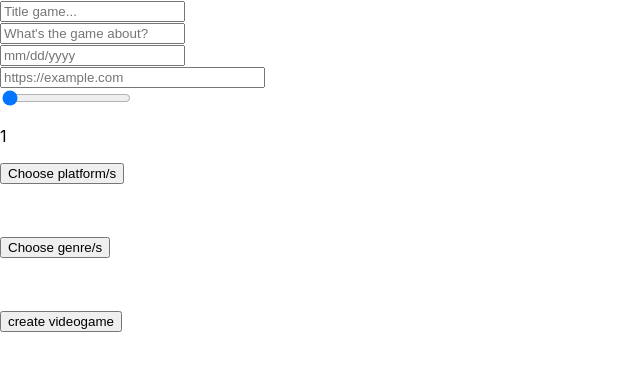
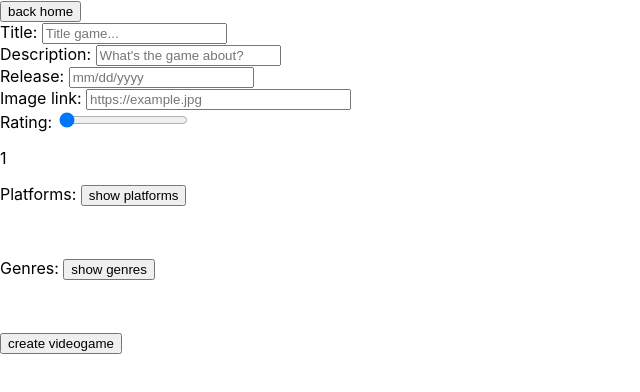
Before and after one commit to marylaurab/Isn-t-Over, a React (Create React App) app in the folder client/: page /creategame in a window 1280 px wide. Shown: the top 392 px of the page, without its empty margins (0-640 px from the left). Built offline with nearby package versions, Linux system fonts and the light colour scheme.

Commit message:
ultimos arreglos funcionales, componentes de alert

```diff
--- a/client/src/Components/CreateGame.jsx
+++ b/client/src/Components/CreateGame.jsx
@@ -1,4 +1,5 @@
 import { useSelector, useDispatch } from "react-redux";
+import { Link } from "react-router-dom";
 import { useState, useEffect } from "react";
 import { postNewGame } from "../Redux/actions/data";
 import { useHistory } from "react-router-dom";
@@ -12,7 +13,7 @@ import {
   resetSomeAppliedFilterFlag,
   resetAxiosFlag,
 } from "../Redux/actions/resets";
-
+import scrolling from "../cssComponents/CreateGame.module.css";
 export default function CreateGame() {
   const date = new Date();
   const today = date.toLocaleDateString();
@@ -27,6 +28,7 @@ export default function CreateGame() {
     title: "",
     description: "",
     release: "",
+    image: undefined,
     rating: 1,
     platforms: [],
     genres: [],
@@ -36,6 +38,8 @@ export default function CreateGame() {
   const [errors, setErrors] = useState({});
   const [displayPlatforms, setDisplayPlatforms] = useState(false);
   const [displayGenres, setGenres] = useState(false);
+  const [selectedPlatforms, setSelectedPlatforms] = useState([]);
+  const [selectedGenres, setSelectedGenres] = useState([]);
 
   const validate = (inputToValidate) => {
     let foundErrors = {};
@@ -70,6 +74,15 @@ export default function CreateGame() {
           "Month, day, year or separator symbols are incorret";
       }
     }
+    if (inputToValidate.image) {
+      if (
+        !/https?\:\/\/[a-zA-Z0-9\-\.]+\.[a-zA-Z]{2,}/.test(
+          inputToValidate.image
+        )
+      ) {
+        foundErrors.image = "Invalid link";
+      }
+    }
 
     if (displayPlatforms && inputToValidate.platforms.length === 0) {
       foundErrors.platforms = "You have to choose at least 1 platform";
@@ -80,6 +93,7 @@ export default function CreateGame() {
     }
     return foundErrors;
   };
+
   const handlerChange = (e) => {
     setInputs({ ...inputs, [e.target.name]: e.target.value });
   };
@@ -88,32 +102,38 @@ export default function CreateGame() {
     setErrors(validate(inputs));
   }, [inputs, displayPlatforms, displayGenres]);
 
-  const addGenre = (id) => {
+  const addGenre = (id, i) => {
     let checkboxClicked = document.getElementById(id);
     if (checkboxClicked.checked) {
       if (inputs.genres.includes(id)) {
         return;
       } else {
         setInputs({ ...inputs, genres: [...inputs.genres, id] });
+        setSelectedGenres((old) => setSelectedGenres([...old, i]));
       }
     } else {
       setInputs({ ...inputs, genres: inputs.genres.filter((g) => g !== id) });
+      setSelectedGenres((old) => setSelectedGenres(old.filter((g) => g !== i)));
     }
   };
 
-  const addPlatform = (id) => {
+  const addPlatform = (id, i) => {
     let checkboxClicked = document.getElementById(id);
     if (checkboxClicked.checked) {
       if (inputs.platforms.includes(id)) {
         return;
       } else {
         setInputs({ ...inputs, platforms: [...inputs.platforms, id] });
+        setSelectedPlatforms((old) => setSelectedPlatforms([...old, i]));
       }
     } else {
       setInputs({
         ...inputs,
         platforms: inputs.platforms.filter((p) => p !== id),
       });
+      setSelectedPlatforms((old) =>
+        setSelectedPlatforms(old.filter((p) => p !== i))
+      );
     }
   };
 
@@ -137,7 +157,19 @@ export default function CreateGame() {
     } else {
       dispatch(postNewGame(inputs));
       if (successAxios) {
+        cleaningHome();
         alert("The videogame was created successfully");
+
+        history.push("/videogames"); //esto podria ir en el boton de click ir al home luego de crearlo correctamente
+      } else {
+        alert("Sorry! an error occurred. Try again.");
+        setInputs(initialValues);
+        dispatch(resetAxiosFlag());
+      }
+    }
+  };
+
+  const cleaningHome = () => {
     setInputs(initialValues);
     dispatch(getAllVideogames());
     dispatch(resetInputOrder());
@@ -146,18 +178,15 @@ export default function CreateGame() {
     dispatch(resetInputSearch());
     dispatch(resetFetching());
     dispatch(resetSomeAppliedFilterFlag());
-        dispatch(resetAxiosFlag());
-        history.push("/videogames");
-      } else {
-        alert("Sorry! an error occurred. Try again.");
-        setInputs(initialValues);
-      }
-    }
   };
 
   return (
     <div>
+      <Link to="/videogames">
+        <button>back home</button>
+      </Link>
       <div>
+        <label>Title: </label>
         <input
           name="title"
           value={inputs.title}
@@ -168,6 +197,7 @@ export default function CreateGame() {
         {errors.title && <p>{errors.title}</p>}
       </div>
       <div>
+        <label>Description: </label>
         <input
           name="description"
           value={inputs.description}
@@ -179,6 +209,7 @@ export default function CreateGame() {
       </div>
 
       <div>
+        <label>Release: </label>
         <input
           name="release"
           value={inputs.release}
@@ -199,40 +230,56 @@ export default function CreateGame() {
         />
       </div> */}
       <div>
+        <label>Image link: </label>
         <input
-          type="url"
-          name="url"
-          id="url"
+          type="link"
+          name="link"
+          id="link"
           value={inputs.image}
           onChange={(e) => receivedImage(e.target.value)}
-          placeholder="https://example.com"
+          placeholder="https://example.jpg"
           pattern="https://.*"
           size="30"
         />
+        {errors.image && <p>{errors.image}</p>}
       </div>
 
       <div>
+        <label>Rating: </label>
         <input
           name="rating"
           value={inputs.rating}
           type="range"
           min="1"
           max="5"
+          step="0.01"
           onChange={handlerChange}
         />
         {<p>{inputs.rating}</p>}
       </div>
       <div>
+        <label>Platforms: </label>
+        {!displayPlatforms ? (
           <button
             onClick={() =>
               setDisplayPlatforms((old) => setDisplayPlatforms(!old))
             }
           >
-          Choose platform/s
+            show platforms
           </button>
+        ) : (
+          <button
+            onClick={() =>
+              setDisplayPlatforms((old) => setDisplayPlatforms(!old))
+            }
+          >
+            hide platforms
+          </button>
+        )}
         {errors.platforms ? <p>{errors.platforms}</p> : <p>{"\u00A0"}</p>}
-        {displayPlatforms &&
-          platforms.map((p, i) => (
+        {displayPlatforms && (
+          <div className={scrolling.container}>
+            {platforms.map((p, i) => (
               <label key={i}>
                 {p}
                 <input
@@ -240,19 +287,30 @@ export default function CreateGame() {
                   id={p}
                   value={inputs.platforms}
                   type="checkbox"
-                onClick={() => addPlatform(p)}
+                  checked={selectedPlatforms?.includes(i) ? true : false}
+                  onChange={() => addPlatform(p, i)}
                 />
                 <br />
               </label>
             ))}
           </div>
+        )}
+      </div>
       <div>
+        <label>Genres: </label>
+        {!displayGenres ? (
           <button onClick={() => setGenres((old) => setGenres(!old))}>
-          Choose genre/s
+            show genres
           </button>
+        ) : (
+          <button onClick={() => setGenres((old) => setGenres(!old))}>
+            hide genres
+          </button>
+        )}
         {errors.genres ? <p>{errors.genres}</p> : <p>{"\u00A0"}</p>}
-        {displayGenres &&
-          genres.map((g, i) => (
+        {displayGenres && (
+          <div className={scrolling.container}>
+            {genres.map((g, i) => (
               <label key={i}>
                 {g.name ? g.name : g}
                 <input
@@ -260,12 +318,15 @@ export default function CreateGame() {
                   id={`${g.name ? g.name : g}`}
                   value={inputs.genres}
                   type="checkbox"
-                onClick={() => addGenre(g.name ? g.name : g)}
+                  checked={selectedGenres?.includes(i) ? true : false}
+                  onChange={() => addGenre(g.name ? g.name : g, i)}
                 />
                 <br />
               </label>
             ))}
           </div>
+        )}
+      </div>
       <button onClick={(e) => handlerSubmit(e)}>create videogame</button>
     </div>
   );
--- a/client/src/Components/Home.jsx
+++ b/client/src/Components/Home.jsx
@@ -127,7 +127,6 @@ export default function Home() {
       <img src="https://www.globalreporting.org/styles/assets/images/circle-loading-gif.gif" />
     ) : (
       <div>
-        <SearchBar />
         <h3>Can not found any game </h3>
         <h6>Please, check the provided info</h6>
         <button onClick={agreeGenreNotFound}>I agree!</button>
@@ -135,7 +134,6 @@ export default function Home() {
     )
   ) : (
     <div>
-      <SearchBar />
       <h3>Can not found any game with that name</h3>
       <h6>Please, check the info provided</h6>
       <button onClick={agree}>I agree!</button>
--- /dev/null
+++ b/client/src/cssComponents/CreateGame.module.css
@@ -0,0 +1 @@
+.container { border:2px solid #ccc; width:300px; height: 100px; overflow-y: scroll}
```
Lines whose indentation alone changed are shown as unchanged.
